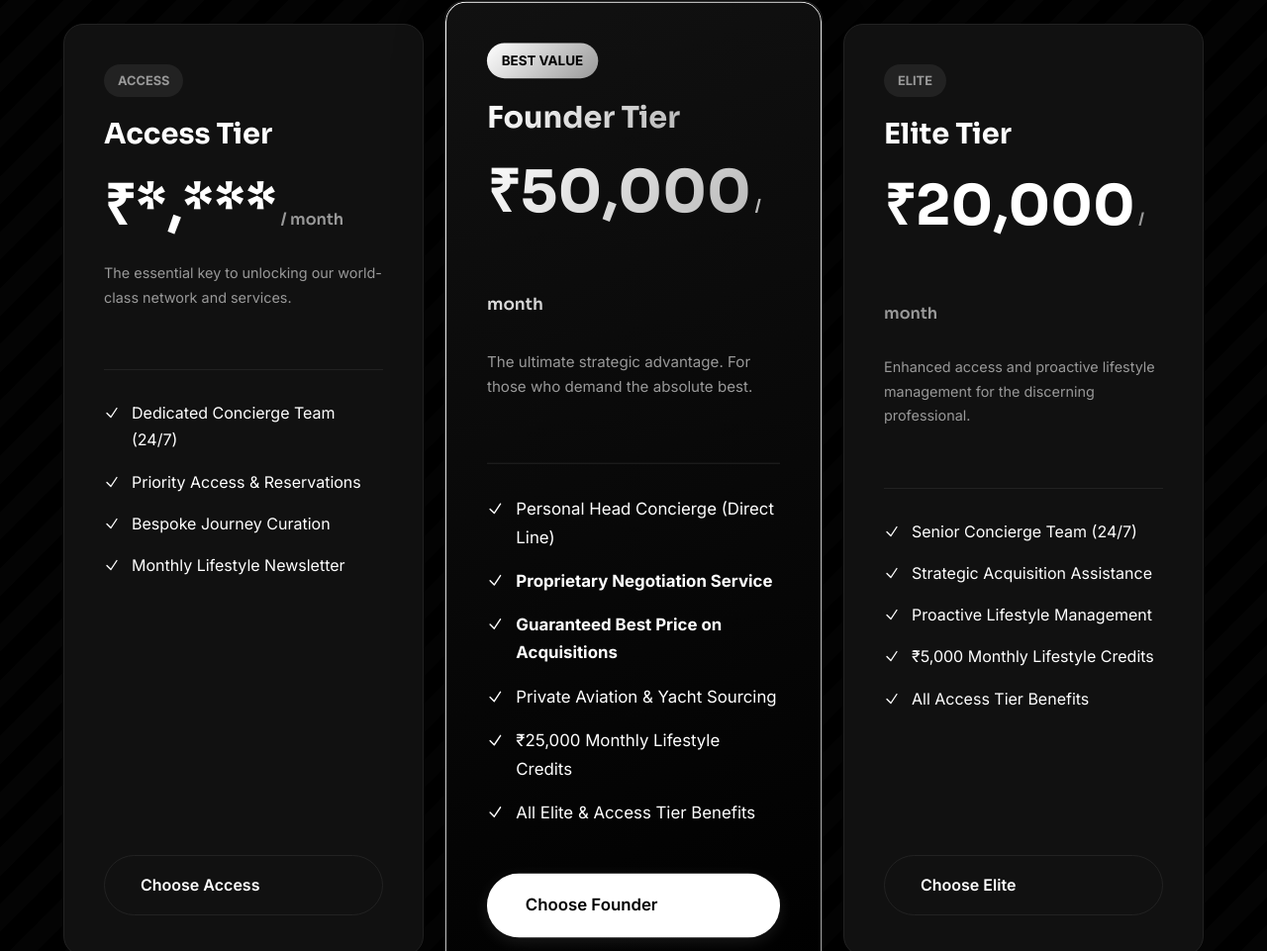
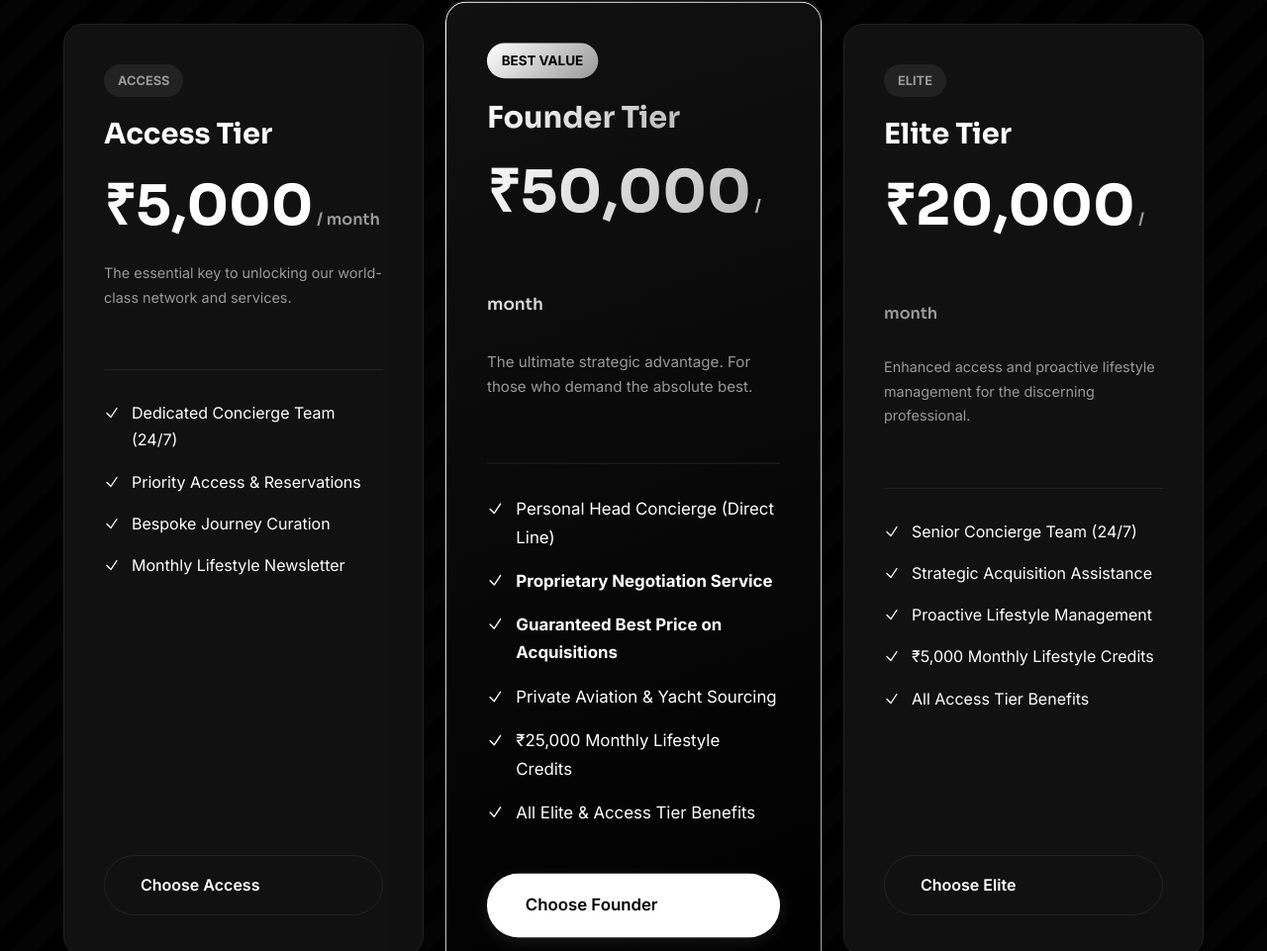
Before and after one commit to shabb1207/gate11, a plain HTML site: page index.html in a window 1280 px wide. Shown: the part 2405-3366 px from the top of the page at 99% size. Drawn offline with Linux system fonts and the light colour scheme.

Commit message:
index.html

```diff
--- a/index.html
+++ b/index.html
@@ -406,7 +406,7 @@
                     <div class="membership-card fade-in" style="transition-delay: 0.2s;">
                         <span class="tag tag-standard">Access</span>
                         <h3>Access Tier</h3>
-                        <div class="price">₹*,***<span> / month</span></div>
+                        <div class="price">₹5,000<span> / month</span></div>
                         <p>The essential key to unlocking our world-class network and services.</p>
                         <ul class="perks-list">
                             <li><svg xmlns="http://www.w3.org/2000/svg" fill="none" viewBox="0 0 24 24" stroke-width="2" stroke="currentColor"><path stroke-linecap="round" stroke-linejoin="round" d="M4.5 12.75l6 6 9-13.5" /></svg>Dedicated Concierge Team (24/7)</li>
```
